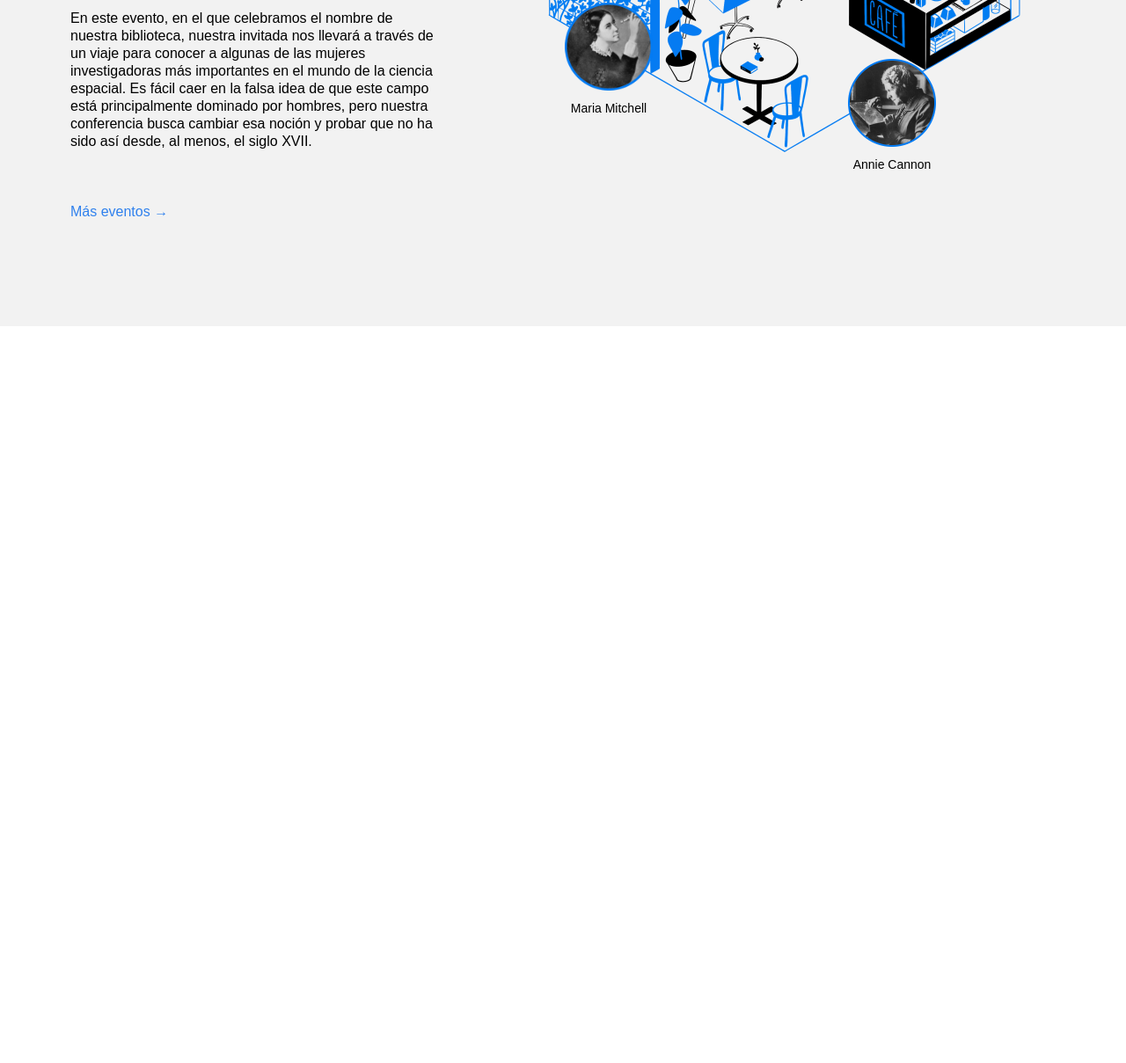
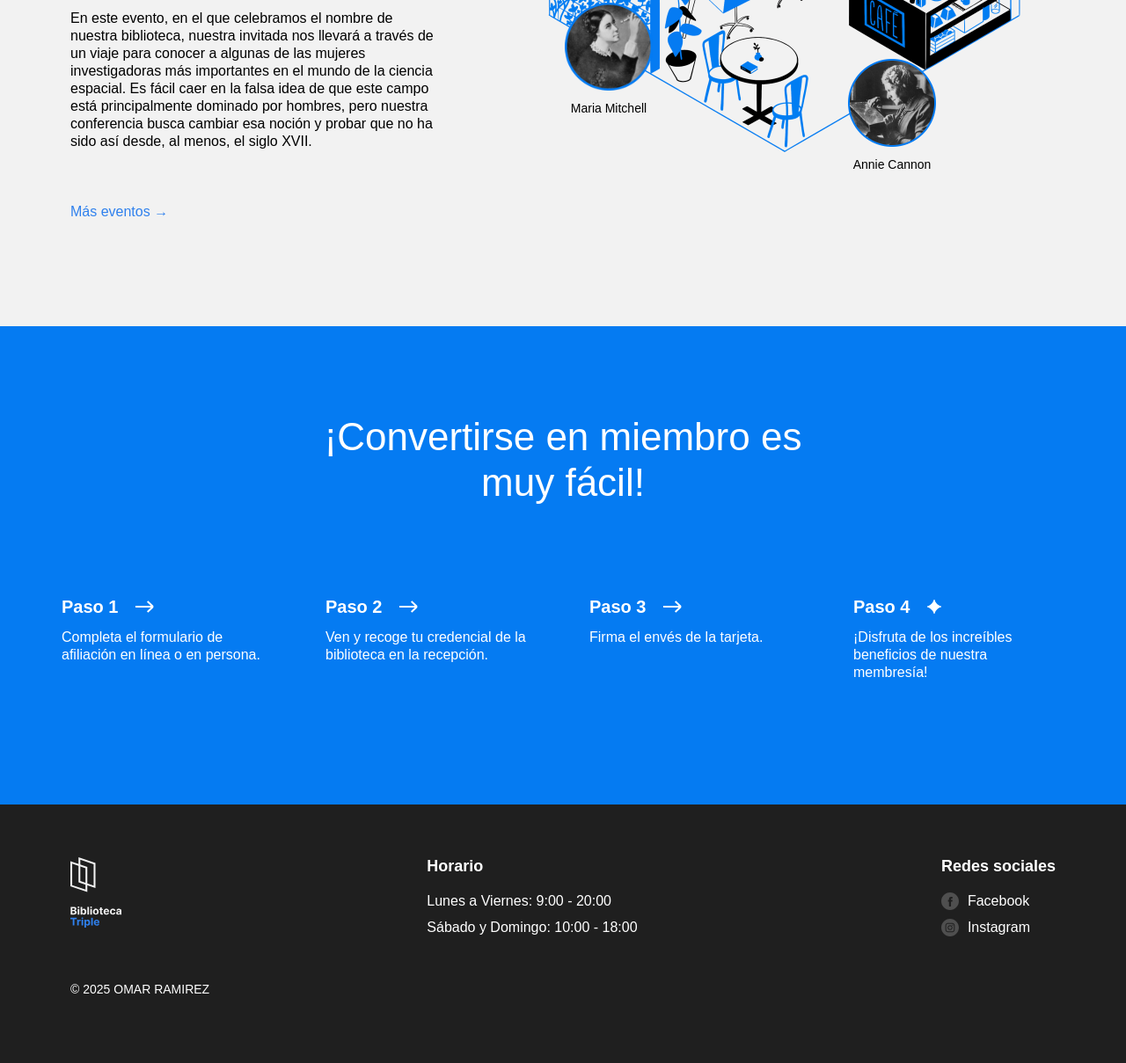
Before and after one commit to omar-mirez/web_project_library_es, a plain HTML site: page index.html in a window 1280 px wide. Shown: the part 2567-3776 px from the top of the page at 88% size. Before the commit the page ends 2938 px from the top, so only its background shows below. Drawn offline with Linux system fonts and the light colour scheme.

Commit message:
se agrega footer con html y css

```diff
--- a/index.html
+++ b/index.html
@@ -28,7 +28,7 @@
               <a class="nav__link" href="#events">Eventos</a>
             </li>
             <li>
-              <a class="nav__link" href="#">Conviértete en miembro</a>
+              <a class="nav__link" href="#membership">Conviértete en miembro</a>
             </li>
             <li>
               <a class="nav__link" href="#">Contactos</a>
@@ -223,6 +223,108 @@
             </div>
           </div>
         </section>
+        <section id="membership" class="membership">
+          <h2 class="membership__title">
+            ¡Convertirse en miembro es muy fácil!
+          </h2>
+          <ul class="membership__steps">
+            <li class="step">
+              <h3 class="step__title">
+                Paso 1
+                <img
+                  src="./images/icon_step_forward.svg"
+                  alt="icon forward"
+                  class="step__icon"
+                />
+              </h3>
+              <p class="step__description">
+                Completa el formulario de afiliación en línea o en persona.
+              </p>
+            </li>
+            <li class="step">
+              <h3 class="step__title">
+                Paso 2
+                <img
+                  src="./images/icon_step_forward.svg"
+                  alt="icon forward"
+                  class="step__icon"
+                />
+              </h3>
+              <p class="step__description">
+                Ven y recoge tu credencial de la biblioteca en la recepción.
+              </p>
+            </li>
+            <li class="step">
+              <h3 class="step__title">
+                Paso 3
+                <img
+                  src="./images/icon_step_forward.svg"
+                  alt="icon forward"
+                  class="step__icon"
+                />
+              </h3>
+              <p class="step__description">Firma el envés de la tarjeta.</p>
+            </li>
+            <li class="step">
+              <h3 class="step__title">
+                Paso 4
+                <img
+                  src="./images/icon_step_finish.svg"
+                  alt="icon finish"
+                  class="step__icon"
+                />
+              </h3>
+              <p class="step__description">
+                ¡Disfruta de los increíbles beneficios de nuestra membresía!
+              </p>
+            </li>
+          </ul>
+        </section>
+        <footer class="footer">
+          <div class="footer__columns">
+            <div class="footer__logo">
+              <img
+                src="./images/logo_white.svg"
+                alt="Logotipo Biblioteca Triple Peaks"
+              />
+            </div>
+            <div class="footer__column footer__column_content_hours">
+              <h3 class="footer__column-heading">Horario</h3>
+              <ul class="footer__list">
+                <li class="footer__list-item">Lunes a Viernes: 9:00 - 20:00</li>
+                <li class="footer__list-item">
+                  Sábado y Domingo: 10:00 - 18:00
+                </li>
+              </ul>
+            </div>
+            <div class="footer__column footer__column_content_social">
+              <h3 class="footer__column-heading">Redes sociales</h3>
+              <ul class="footer__list">
+                <li class="footer__list-item">
+                  <a href="#" class="footer__column-link">
+                    <img
+                      src="./images/facebook_white.svg"
+                      alt="Facebook"
+                      class="footer__social-icon"
+                    />
+                    Facebook
+                  </a>
+                </li>
+                <li class="footer__list-item">
+                  <a href="#" class="footer__column-link">
+                    <img
+                      src="./images/instagram_white.svg"
+                      alt="Instagram"
+                      class="footer__social-icon"
+                    />
+                    Instagram
+                  </a>
+                </li>
+              </ul>
+            </div>
+          </div>
+          <p class="footer__copyright">© 2025 OMAR RAMIREZ</p>
+        </footer>
       </main>
     </div>
   </body>
--- a/styles/style.css
+++ b/styles/style.css
@@ -296,3 +296,108 @@
   font-size: 14px;
   margin: 0;
 }
+
+.membership {
+  padding: 100px 0 140px;
+  background-color: #057bf2;
+  color: #ffffff;
+}
+
+.membership__title {
+  max-width: 574px;
+  margin: 0 auto;
+  text-align: center;
+  font-size: 44px;
+  font-weight: 500;
+  line-height: 52px;
+}
+
+.membership__steps {
+  list-style-type: none;
+  padding: 0;
+  margin: 100px 0 0;
+  display: flex;
+  justify-content: center;
+  gap: 60px;
+  flex-wrap: wrap;
+}
+
+.step {
+  flex-basis: 240px;
+}
+
+.step__title {
+  margin: 0;
+  font-size: 20px;
+  line-height: 30px;
+  font-weight: 700;
+  display: flex;
+  align-items: center;
+}
+
+.step__icon {
+  margin-left: 20px;
+}
+
+.step__description {
+  margin: 10px 0 0;
+}
+
+.footer {
+  box-sizing: border-box;
+  background-color: #1f1f1f;
+  color: white;
+  padding: 60px 80px;
+}
+
+.footer__columns {
+  display: flex;
+  justify-content: space-between;
+  flex-wrap: wrap;
+  gap: 40px;
+}
+
+.footer__column_content_hours {
+}
+
+.footer__column_content_social {
+}
+
+.footer__logo {
+  width: 60px;
+}
+
+.footer__column-heading {
+  margin: 0 0 20px;
+  font-size: 18px;
+  font-weight: 700;
+}
+
+.footer__list {
+  list-style-type: none;
+  padding: 0;
+  margin: 0;
+}
+
+.footer__list-item {
+  margin-bottom: 10px;
+}
+
+.footer__column-link {
+  color: white;
+  text-decoration: none;
+  display: flex;
+  align-items: center;
+  gap: 10px;
+}
+
+.footer__social-icon {
+  width: 20px;
+  height: 20px;
+}
+
+.footer__copyright {
+  margin-top: 40px;
+  font-size: 14px;
+  text-align: left;
+}
```
